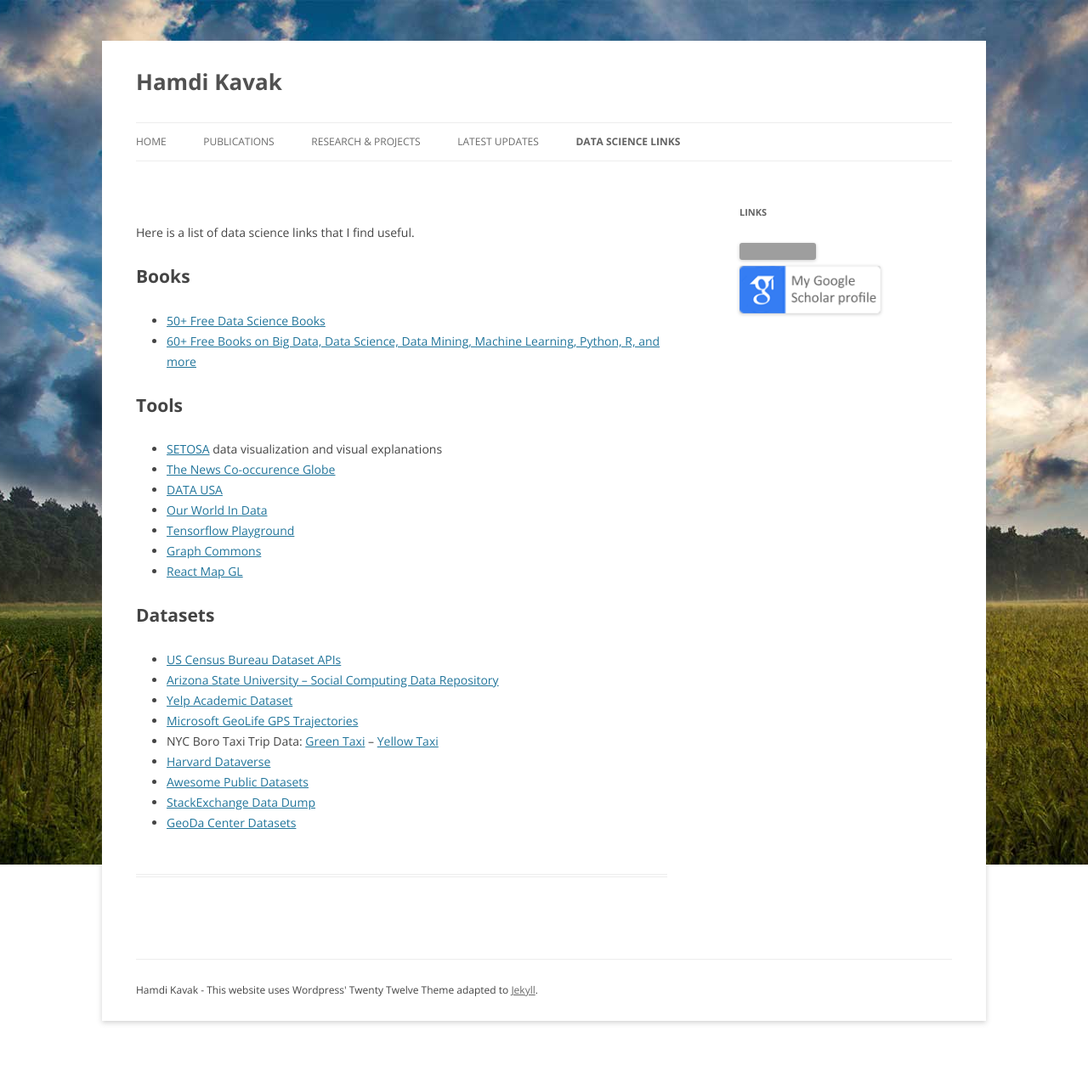
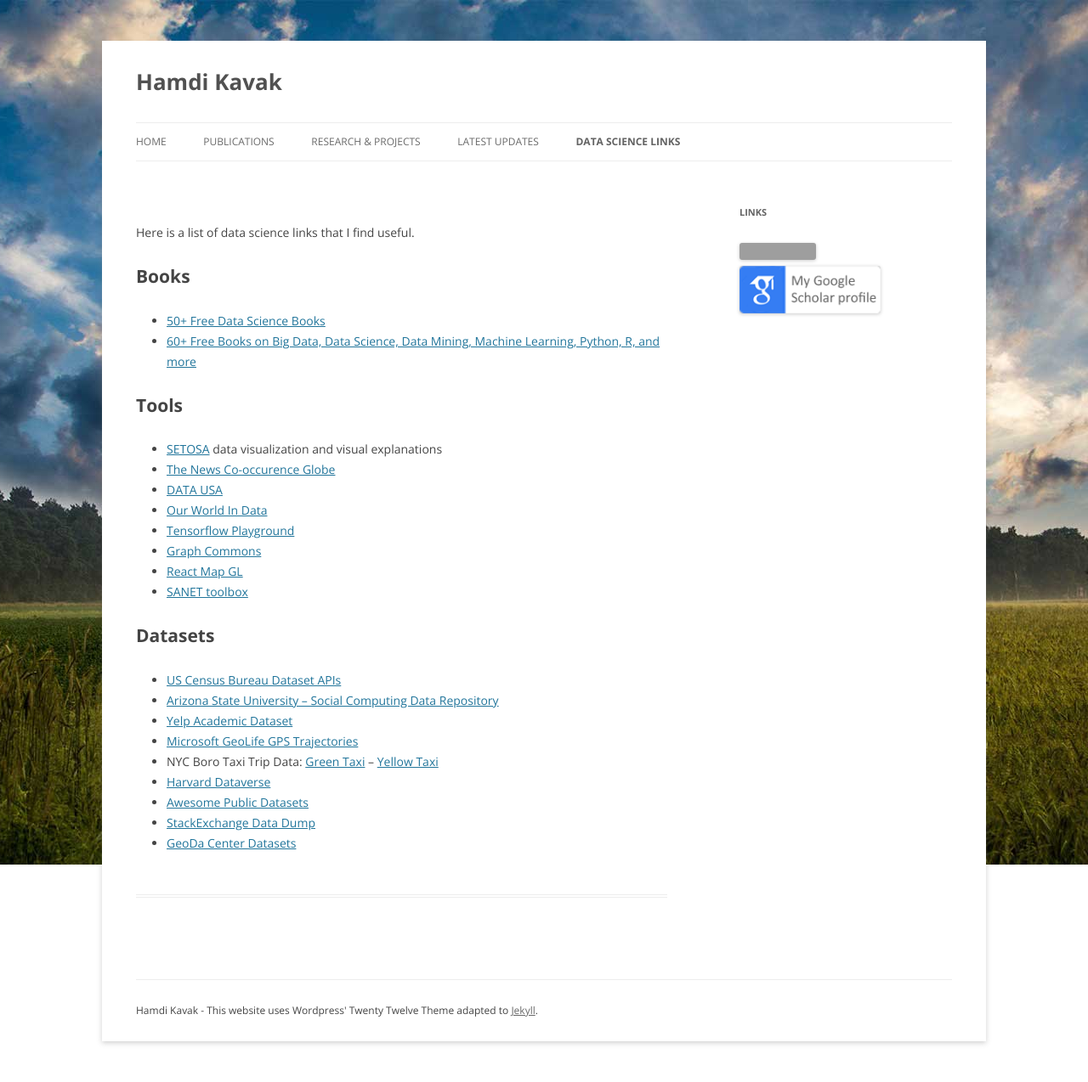
Before and after one commit to hamdikavak/hamdikavak.github.io, a Jekyll site: the page built from datasets/index.html, in a window 1280 px wide. Shown: the whole page at 85% size. Built offline with Jekyll 4.4.1, drawn with Linux system fonts in a browser that asks for light colours; nearby versions of some CDN libraries; library files that are not in the unit come from our copies; before the commit the page ends 1250 px from its top, so only the background shows below that; grey boxes are pictures that could not be loaded.

Commit message:
Update index.html

```diff
--- a/datasets/index.html
+++ b/datasets/index.html
@@ -21,6 +21,8 @@ current_page_datasets: current_page_item
 	<li><a href="http://playground.tensorflow.org/">Tensorflow Playground</a></li>
 	<li><a href="https://graphcommons.com/">Graph Commons</a></li>
 	<li><a href="https://github.com/uber/react-map-gl/">React Map GL</a></li>
+	<li><a href="http://sanet.csis.u-tokyo.ac.jp/">SANET toolbox</a></li>
+
 
 </ul>
 <h1>Datasets</h1>
```
